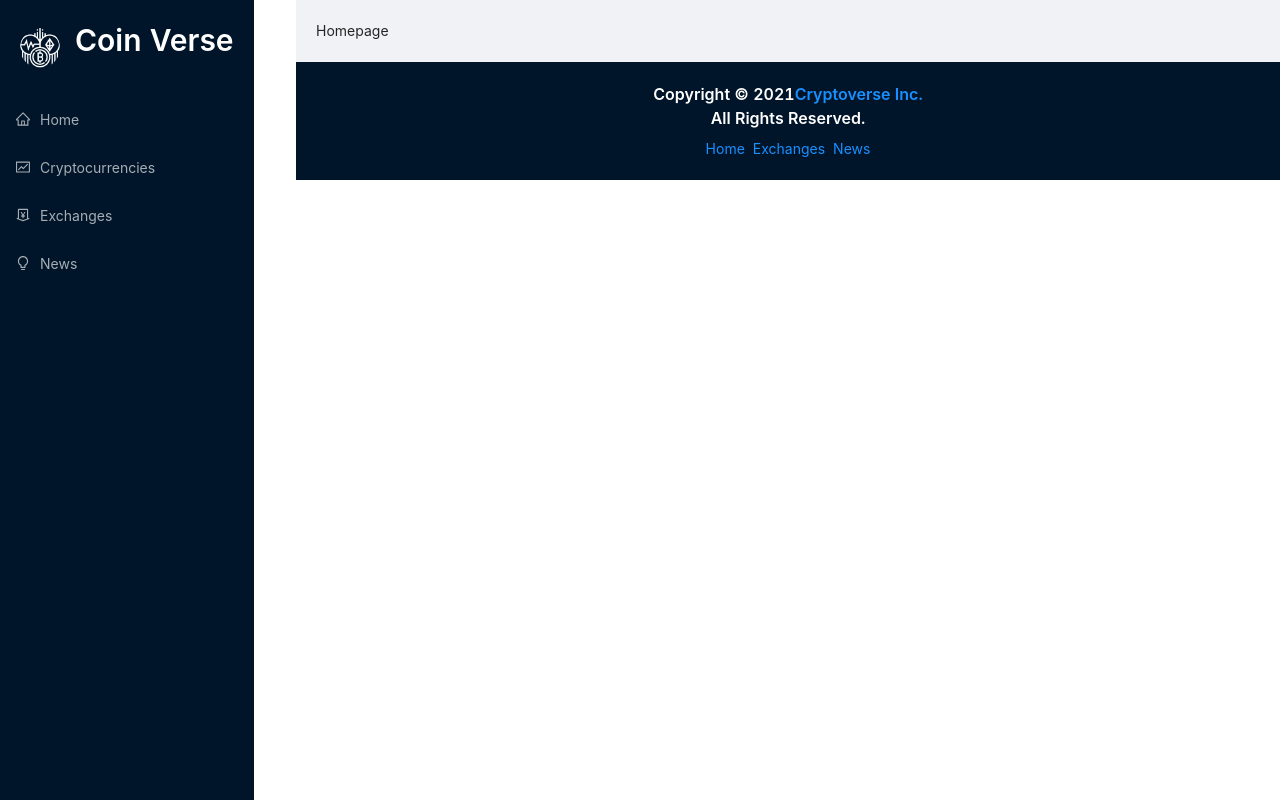
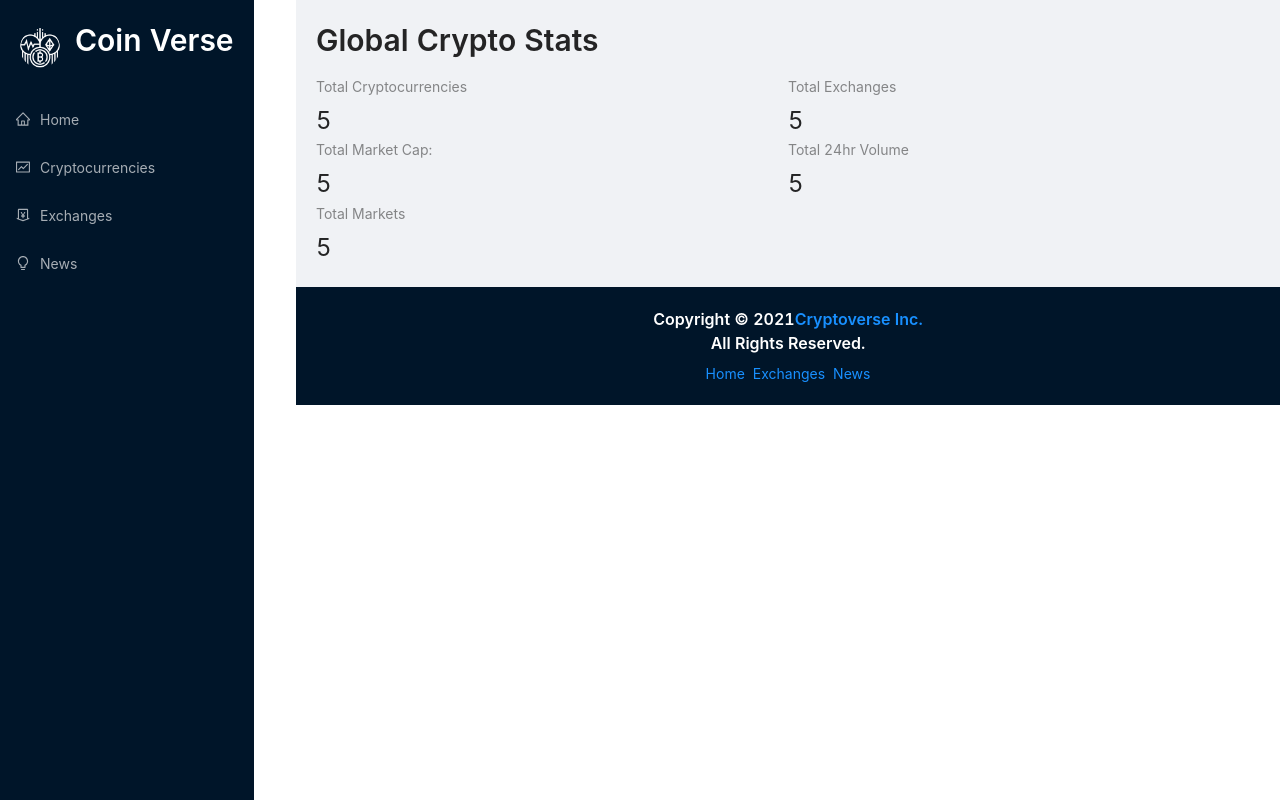
Before and after one commit to mrinnnmoy/coin-pay, a React (Create React App) app: page / in a window 1280 px wide. Built offline with nearby package versions, Linux system fonts and the light colour scheme.

Commit message:
build homepage-section

```diff
--- a/src/components/Homepage.jsx
+++ b/src/components/Homepage.jsx
@@ -1,10 +1,22 @@
 import React from 'react';
+import millify from 'millify';
+import { Typography, Row, Col, Statistic } from 'antd';
+import { Link } from 'react-router-dom';
+
+const { Title } = Typography;
 
 const Homepage = () => {
   return (
-    <div>
-      Homepage
-    </div>
+    <>
+      <Title level={2} classname="heading">Global Crypto Stats</Title>
+      <Row>
+        <Col span={12}><Statistic title="Total Cryptocurrencies" value="5" /></Col>
+        <Col span={12}><Statistic title="Total Exchanges" value="5" /></Col>
+        <Col span={12}><Statistic title="Total Market Cap:" value="5" /></Col>
+        <Col span={12}><Statistic title="Total 24hr Volume" value="5" /></Col>
+        <Col span={12}><Statistic title="Total Markets" value="5" /></Col>
+      </Row>
+    </>
   )
 };
 
```
